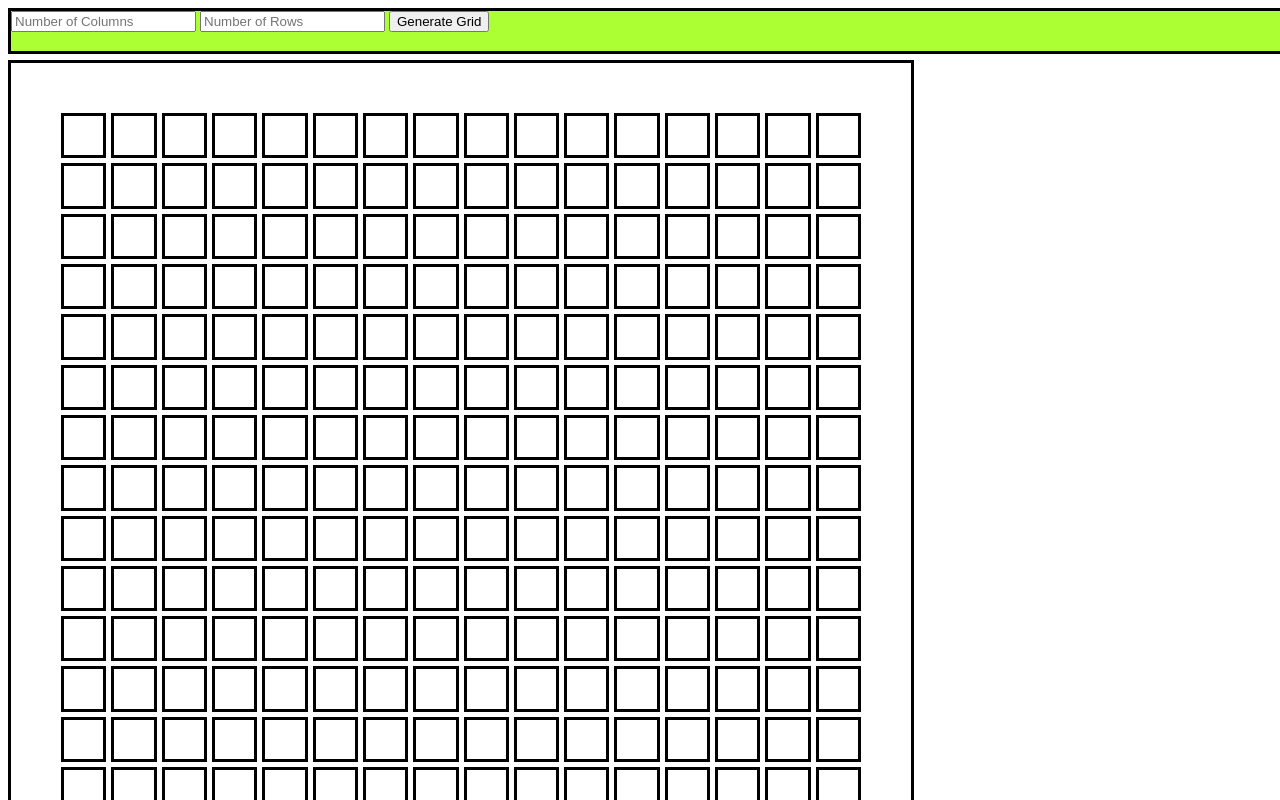
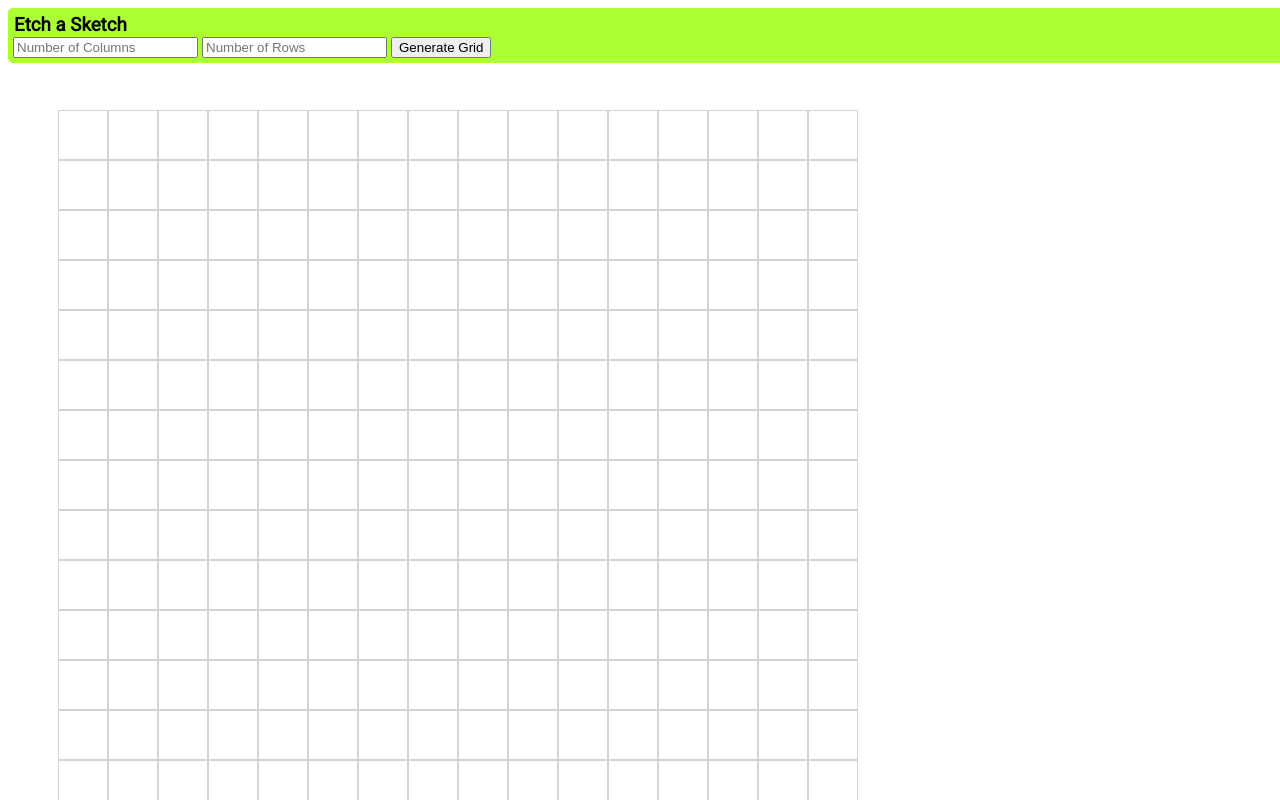
Before and after one commit to Lrhule/SketchPad, a plain HTML site: page index.html in a window 1280 px wide. Drawn offline with Linux system fonts and the light colour scheme.

Commit message:
added title and font, styled the cells

```diff
--- a/index.html
+++ b/index.html
@@ -1,6 +1,7 @@
 <!DOCTYPE html>
 <html>
 <head>
+	<link href="https://fonts.googleapis.com/css?family=Roboto" rel="stylesheet">
 	<link rel="stylesheet" type="text/css" href="style.css">
 	<script type="text/javascript" src="jquery.js" defer></script>
 	<script type="text/javascript" src="script.js" defer></script>
@@ -8,6 +9,7 @@
 </head>
 <body>
 <div class="input">
+	<h3>Etch a Sketch</h3>
 	<form>
 		<input type="number" placeholder="Number of Columns" id="usrCols">
 		<input type="number" placeholder="Number of Rows" id="usrRows">
--- a/style.css
+++ b/style.css
@@ -1,6 +1,6 @@
 #container {
 	display: grid;
-	grid-gap: 5px;
+	grid-gap: 0px;
 	padding: 50px;
 	position: fixed;
 	top: 60px;
@@ -11,16 +11,19 @@
 #container div {
 	height: 1fr;
 	width: 1fr;
+	border: 1px solid #D3D3D3;
 }
-div {
-	border: solid;
+h3 {
+	margin:1px;
+	font-family: Roboto;
 }
 .input {
-	height: 40px;
+	height: auto;
 	position: fixed;
 	width: 100%;
 	margin: 0px;
-	padding: 0px;
+	padding: 5px;
 	background-color: #acff33;
+	border-radius: 5px;
 
 }
```
